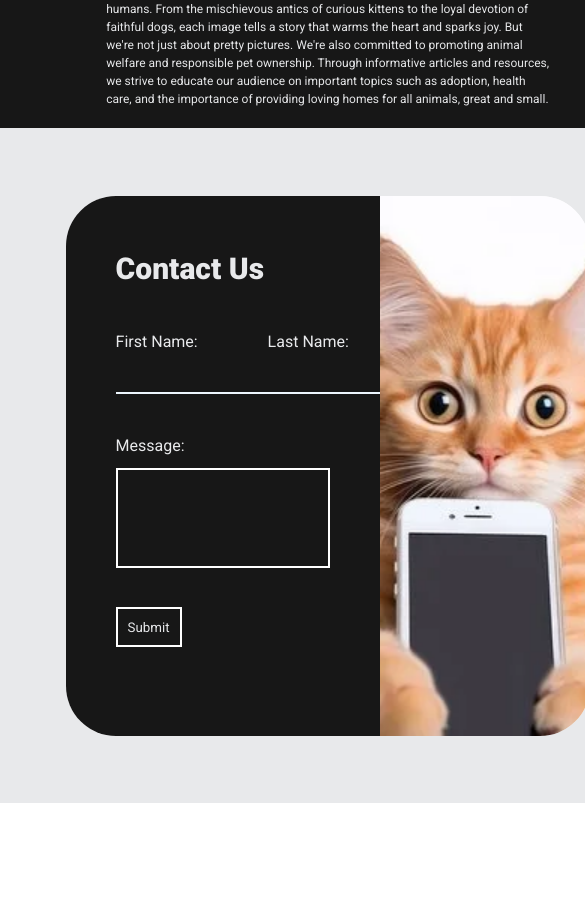
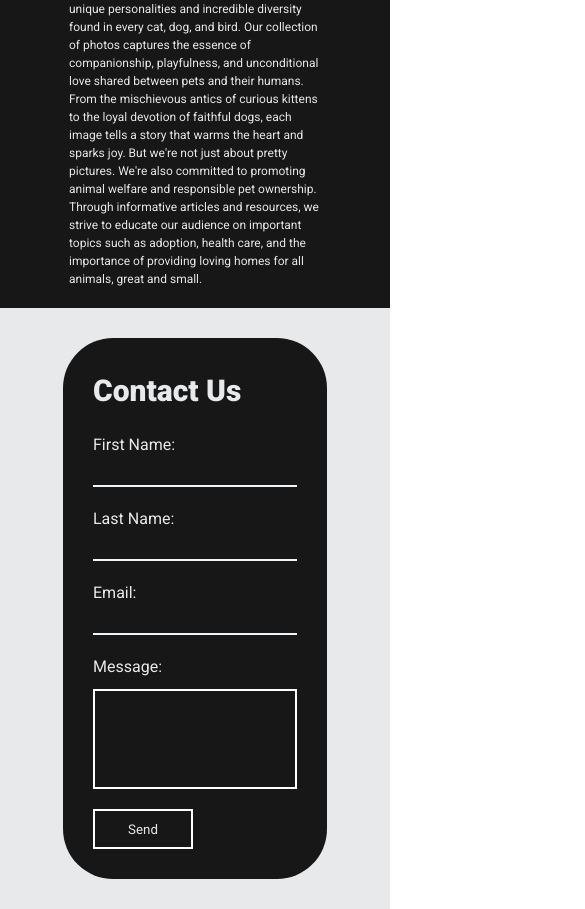
Before and after one commit to ElioFezollari/Codevider, a React (Vite) app: page / in a window 390 px wide. Shown: the part 1307-2216 px from the top of the page, 585 px wide, since content can reach past the window. Before the commit the page ends 2110 px from the top, so only its background shows below. Built offline with nearby package versions, Linux system fonts and the light colour scheme; no server answers.

Commit message:
Made Contact us responsive

```diff
--- a/src/App.css
+++ b/src/App.css
@@ -182,7 +182,7 @@ h3{
 #about-us div div{
   position: relative;
 }
-#about-us .dog-icon{
+#about-us .dog-icon,.cat-icon{
   position: absolute;
   bottom: 0;
   left: 20px;
@@ -217,6 +217,7 @@ h3{
   padding: 50px;
 }
 .contact{
+  position: relative;
   background-image: url('assets/contact-cat.webp');
   background-size: cover;
   background-position: 50% 1%;
@@ -224,6 +225,12 @@ h3{
   height: 100%;
   border-top-right-radius: 50px;
   border-bottom-right-radius: 50px;
+}
+.contact .cat-icon{
+  left: auto;
+  right: 20px;
+  top:20px;
+  transform: rotate(220deg) !important;
 }
 .message{
   width: 60%;
@@ -266,6 +273,7 @@ h3{
   border: 2px solid white;
   padding: 10px;
   cursor: pointer;
+  width: 100px;
   transition: all 0.2s ease-in-out;
 }
 .message input[type=submit]:hover{
@@ -422,12 +430,46 @@ h3{
     height: 100px;
     left: 0;
 }
+.message form div{
+  display: grid;
+  grid-template-columns: 1fr 1fr;
+}
+.message form input{
+  width: 150px;
+}
+.message form input[type=text],.message form input[type=email]{
+  height: 30px;
+}
+.email-label{
+  margin-top: 20px;
+}
+.cat-icon{
+  width: 100px;
+  height: 100px;
+}
 }
 
 @media only screen and (max-width: 920px) {
   .hero div,.responsive-div,#about-us .responsive-div{
     width: 300px;
     height: 300px;
+  }
+  .message form div{
+    display: flex;
+    flex-direction: column;
+    align-items: start;
+  }
+  .message form label{
+    width: 100%;
+  }
+  .message form input{
+    width: 100%;
+  }
+  .message form input[type=text],.message form input[type=email]{
+    height: 30px;
+  }
+  .message form label{
+    margin-top: 20px;
   }
   h3{
     font-size: 30px;
@@ -440,8 +482,14 @@ h3{
     height: 80px;
     left: 0;
 }
-
-
+  .cat-icon{
+    width: 80px;
+    height: 80px;
+    right: 0;
+  }
+  .message input[type=submit]{
+    margin-top: 20px;
+  }
 }
 
 @media only screen and (max-width: 768px) {
@@ -486,4 +534,18 @@ h3{
   #about-us .about-us-text {
     width: 90%;
 }
+.message{
+  width: 100%;
+  border-radius: 50px;
+  padding: 30px;
 }
+#contact-us{
+  padding: 30px;
+}
+.contact-us-wrapper,#contact-us{
+  height: auto;
+}
+.contact{
+  display: none;
+}
+}
--- a/src/Pages/Components/ContactUs.jsx
+++ b/src/Pages/Components/ContactUs.jsx
@@ -1,7 +1,6 @@
 import { useState } from "react";
 import { textAnimation } from "../../Variants";
-import dogIcon from '../../assets/dog-icon.svg'
-import dog from "../../assets/dog2.webp";
+import catIcon from '../../assets/cat-icon.svg'
 import { motion } from "framer-motion";
 const ContactUs = () =>{
     const [name,setName] = useState('')
@@ -13,30 +12,32 @@ const ContactUs = () =>{
             <div className="contact-us-wrapper">
             <div className="contact-us-content">
                 <div className="message">
-                <h3>Contact Us</h3>
+                <motion.h3 variants={textAnimation} viewport={{once:true}} initial='hidden' whileInView='visible'>Contact Us</motion.h3>
                     <div>
                         <form action="">
-                            <div>
-                            <label >First Name:{' '}
+                            <div >
+                            <motion.label variants={textAnimation} initial='hidden' whileInView='visible' viewport={{once:true}}  >First Name:{' '}
                                 <input type="text" typeof="text" value={name} onChange={(e)=>setName(e.target.value)} />
-                            </label>
-                            <label >Last Name:{' '}
+                            </motion.label >
+                            <motion.label  variants={textAnimation} initial='hidden' whileInView='visible' transition={{delay:0.1}} viewport={{once:true}} >Last Name:{' '}
                                 <input type="text" typeof="text" value={lName} onChange={(e)=>setLName(e.target.value)} />
-                            </label>
-                            <label >Email:{' '}
+                            </motion.label>
+                            <motion.label className="email-label" variants={textAnimation} initial='hidden' whileInView='visible' transition={{delay:0.2}} viewport={{once:true}}>Email:{' '}
                                 <input type="email" typeof="text" value={email} onChange={(e)=>setEmail(e.target.value)} />
-                            </label>
+                            </motion.label>
                             </div>
-                            <label> Message:
+                            <motion.label variants={textAnimation} viewport={{once:true}} initial='hidden' whileInView='visible'> Message:
                                 <textarea value={message} onChange={((e)=>setMessage(e.target.value))}/>
-                            </label>
-                            <input type="submit" />
+                            </motion.label>
+                            <motion.div variants={textAnimation} viewport={{once:true}} initial='hidden' whileInView='visible'>
+                            <motion.input type="submit" value='Send' />
+                            </motion.div>
                         </form>
                     </div>
                 </div>
-                <div className="contact">
-
-                </div>
+                <motion.div className="contact" variants={textAnimation} viewport={{once:true}} initial='hiddenY' whileInView='visible'>
+                    <motion.img variants={textAnimation} initial='hidden' whileInView='visible' viewport={{once:true}} transition={{delay:0.2}} src={catIcon} className="cat-icon" alt="cat-icon" />
+                </motion.div>
                 </div>
             </div>
         </div>
```
Also changed, not shown: src/assets/cat-icon.svg.
